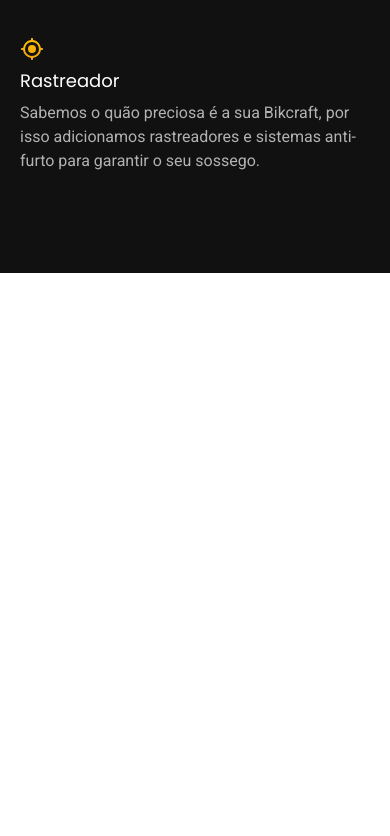
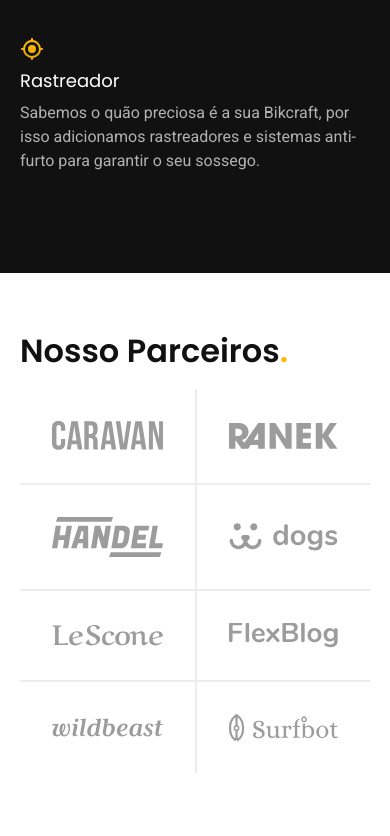
Before and after one commit to MaiconViana77/Bikcraft, a plain HTML site: page index.html in a window 390 px wide. Shown: the part 2052-2888 px from the top of the page. Drawn offline with Linux system fonts and the light colour scheme.

Commit message:
parceiros

```diff
--- /dev/null
+++ b/css/home/parceiros.css
@@ -0,0 +1,60 @@
+.parceiros {
+  padding-top: 60px;
+  padding-bottom: 120px;
+}
+
+.parceiros h2 {
+  margin-bottom: 60px;
+}
+
+.parceiros ul {
+  padding: 0 20px;
+  max-width: 1400px;
+  display: grid;
+  grid-template-columns: repeat(4, 1fr);
+  margin: 0 auto;
+}
+
+.parceiros li {
+  display: flex;
+  padding: 32px;
+  border-left: 2px solid var(--cor-2);
+}
+
+.parceiros img {
+  margin: auto;
+}
+
+/* para falar com o primeiro item  */
+.parceiros li:first-child,
+/* para falar com o quinto item  */
+.parceiros li:nth-child(5) {
+  border-left: none;
+}
+
+/* para falar apartir do quinto iten para cima */
+.parceiros li:nth-child(n + 5) {
+  border-top: 2px solid var(--cor-2);
+}
+
+@media (max-width: 800px) {
+  .parceiros {
+    padding-bottom: 60px;
+  }
+
+  .parceiros h2 {
+    margin-bottom: 20px;
+  }
+
+  .parceiros ul {
+    grid-template-columns: repeat(2, 1fr);
+  }
+
+  .parceiros li:nth-child(odd){
+    border-left: none;
+  }
+
+  .parceiros li:nth-child(n + 3) {
+    border-top: 2px solid var(--cor-2);
+  }
+}
--- a/css/style.css
+++ b/css/style.css
@@ -10,6 +10,8 @@
 /* home */
 @import "./home/introducao.css";
 @import "./home/tecnologia.css";
+@import "./home/parceiros.css";
+
 
 /* bicicletas-lista */
 @import "./bicicletas/bicicletas-lista.css";
--- a/index.html
+++ b/index.html
@@ -104,6 +104,22 @@
     </div>
   </article>
 
+  <section class="parceiros" aria-label="Nosso Parceiros">
+      <h2 class="container font-1-xxl ">Nosso Parceiros<span class=" cor-p1">.</span></h2>
+
+      <ul>
+        <li><img src="./img/parceiros/caravan.svg" alt="caravan"></li>
+        <li><img src="./img/parceiros/ranek.svg" alt="ranek"></li>
+        <li><img src="./img/parceiros/handel.svg" alt="handel"></li>
+        <li><img src="./img/parceiros/dogs.svg" alt="dogs"></li>
+        <li><img src="./img/parceiros/lescone.svg" alt="lescone"></li>
+        <li><img src="./img/parceiros/flexblog.svg" alt="flexblog"></li>
+        <li><img src="./img/parceiros/wildbeast.svg" alt="wildbeast"></li>
+        <li><img src="./img/parceiros/surfbot.svg" alt="surfbot"></li>
+      </ul>
+
+  </section>
+
 </body>
 
 </html>
```
